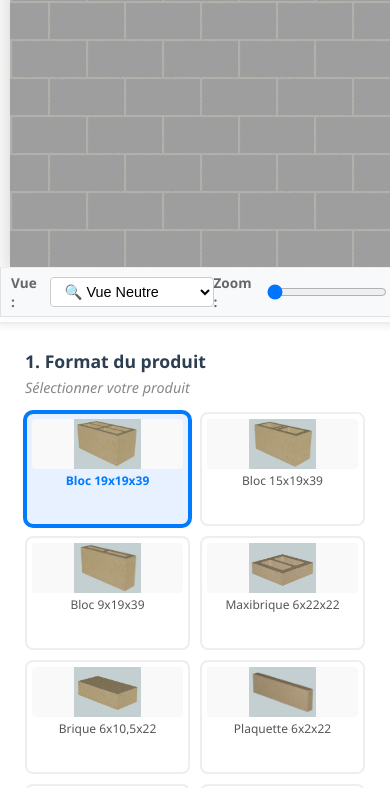
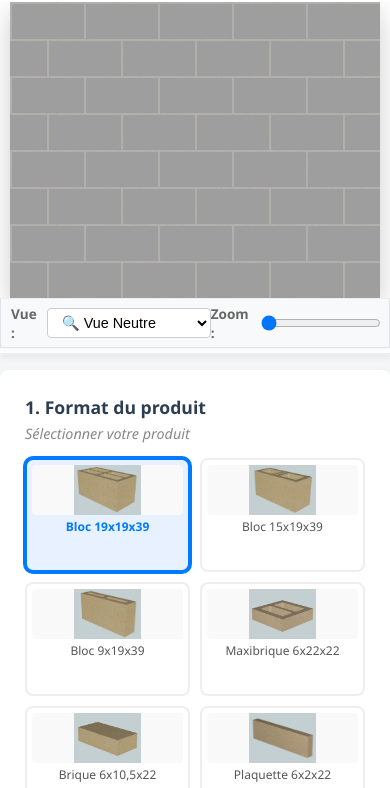
Before and after one commit to Raphael62380/configurateur-biallaisV110, an Electron app: page index.html in a window 390 px wide. Shown: the part 209-997 px from the top of the page. Drawn offline with nearby package versions, Linux system fonts and the light colour scheme.

Commit message:
Fix largeur coupée

```diff
--- a/style.css
+++ b/style.css
@@ -475,24 +475,64 @@ canvas, img {
 }
 
 /* 5. Ajustements Mobile Spécifiques */
+/* =========================================
+   MOBILE & TABLETTE (CORRECTION FINALE)
+   ========================================= */
 @media (max-width: 900px) {
     .app-wrapper {
-        padding: 0; /* On colle aux bords sur mobile */
+        flex-direction: column-reverse; /* Preview en haut */
+        gap: 0;
+        padding: 0; /* On colle aux bords */
     }
 
-    .config-panel {
-        border-radius: 0; /* Plus carré sur mobile */
-        box-shadow: none;
+    /* Le panneau de prévisualisation devient collant en haut */
+    .preview-panel {
+        position: sticky;
+        top: 0;
+        z-index: 999;
+        background: #fff;
+        border-bottom: 2px solid #eee;
+        padding-bottom: 5px;
+        margin-bottom: 15px;
+        box-shadow: 0 4px 6px rgba(0,0,0,0.05);
+
+        /* C'EST ICI LA CORRECTION MAGIQUE : */
+        width: 100%;       /* Prend toute la largeur dispo */
+        min-width: 0;      /* AUTORISE à être plus petit que 400px */
+        max-width: 100vw;  /* Ne dépasse jamais l'écran */
+
+        max-height: 50vh;
+        display: flex;
+        flex-direction: column;
     }
 
-    .preview-panel {
-        width: 100%;
-        margin: 0;
-        top: 0;
+    /* On s'assure que le canvas peut rétrécir si besoin */
+    .canvas-container-wrapper {
+        min-height: 220px;
+        flex: 1;
+        width: 100%;      /* Important */
+        max-width: 100%;  /* Important */
+        border: none;
+        border-radius: 0;
     }
 
-    /* On force le header à ne pas déborder */
-    .site-header h1 {
-        font-size: 1.2rem; /* Titre un peu plus petit sur mobile */
+    .preview-toolbar {
+        padding: 5px 10px;
+        border-radius: 0;
+        border-top: 1px solid #eee;
+    }
+
+    .preview-info, .tech-summary {
+        display: none !important;
+    }
+
+    .custom-grid-list {
+        grid-template-columns: repeat(2, 1fr);
+    }
+
+    /* On ajuste le header pour qu'il ne force pas la largeur */
+    .site-header {
+        width: 100%;
+        padding: 15px 5px; /* Padding réduit */
     }
 }
```
